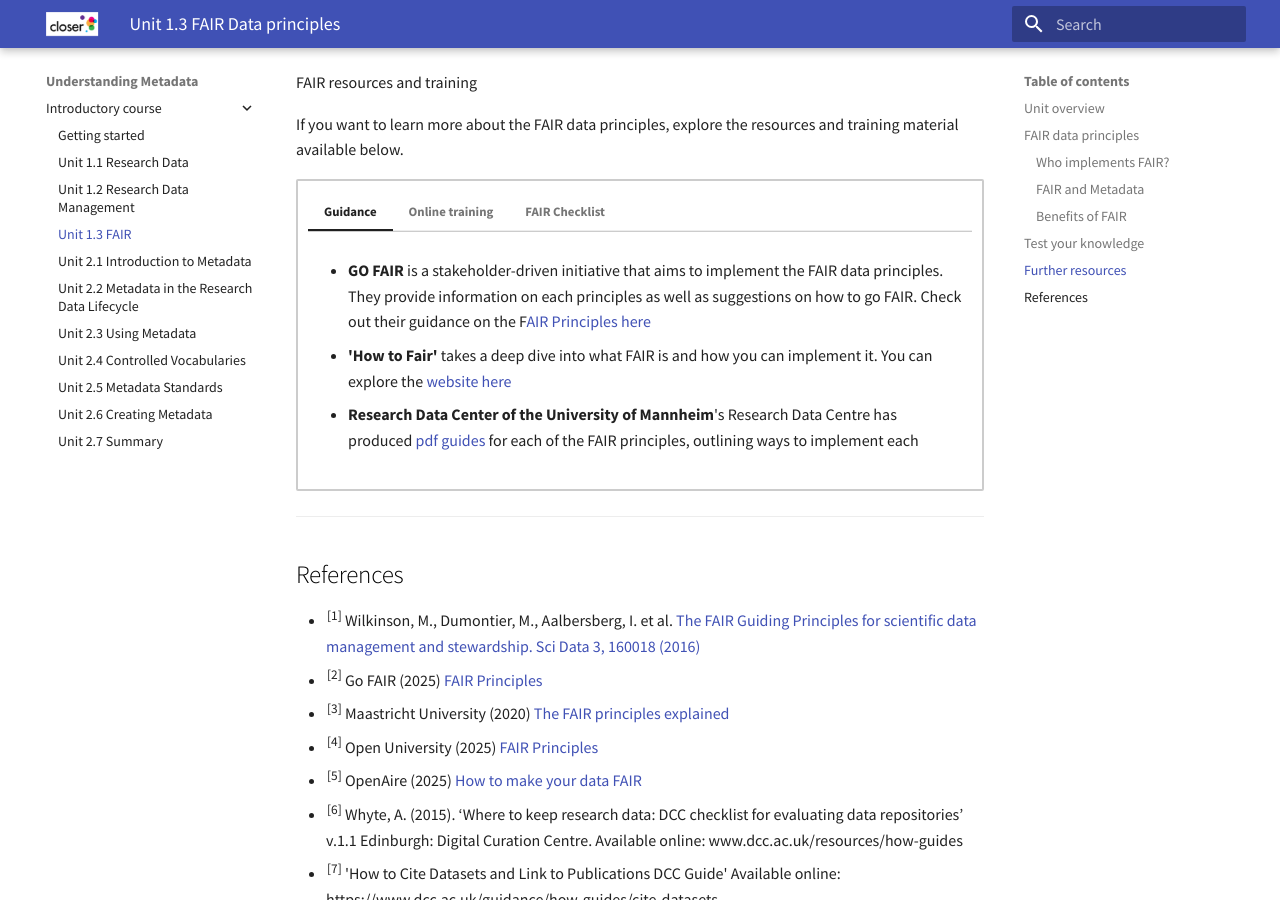
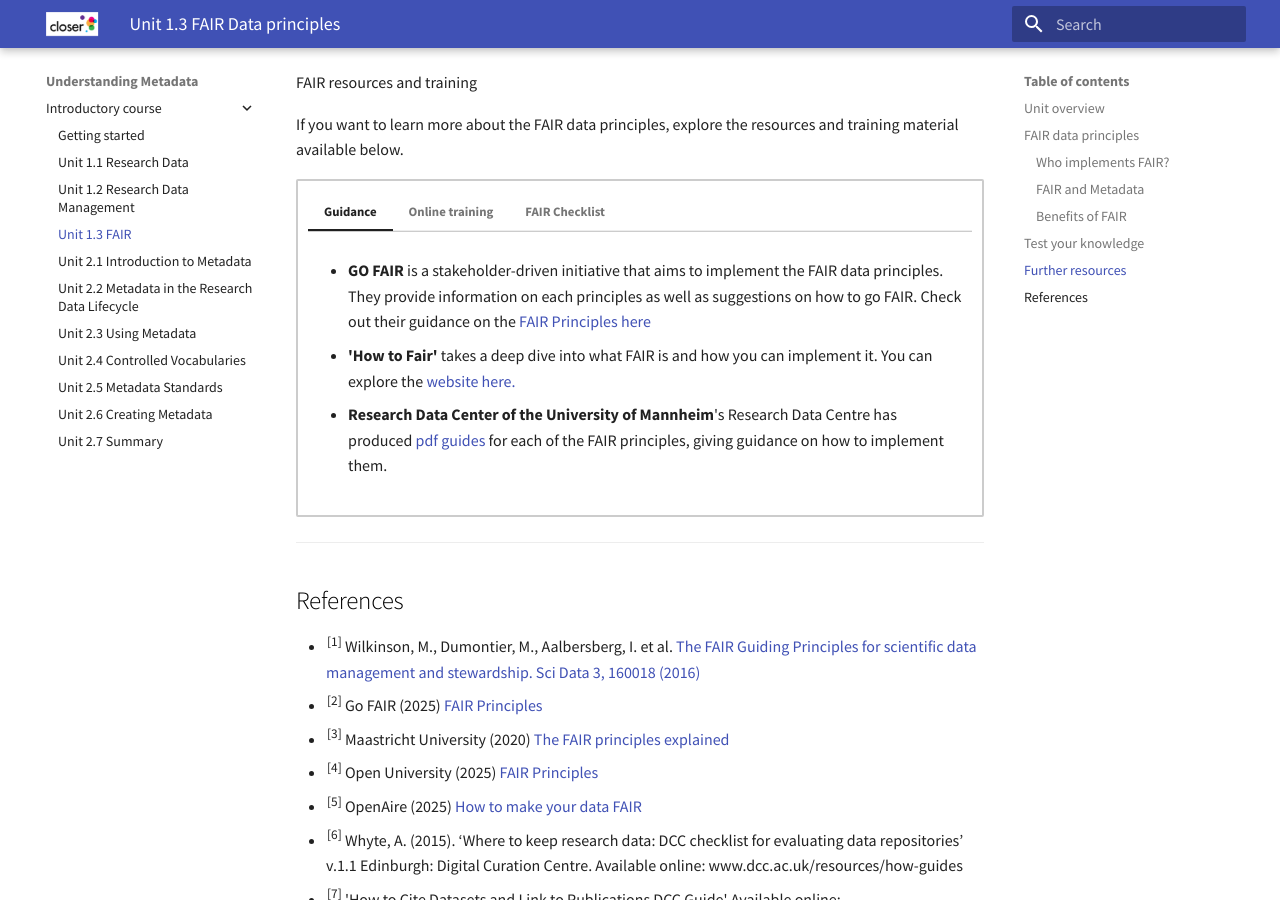
Before and after one commit to spuddybike/understanding-metadata, an MkDocs documentation site: the page built from docs/introduction/1.3 FAIR.md, in a window 1280 px wide and 900 px high, scrolled down 3790 px. Built offline with MkDocs 1.6.1 and Material for MkDocs 9.7.7, drawn with Linux system fonts in a browser that asks for light colours; some of the changed text lies outside the part shown.

Commit message:
Update 1.3 FAIR.md

```diff
--- a/docs/introduction/1.3 FAIR.md
+++ b/docs/introduction/1.3 FAIR.md
@@ -71,9 +71,9 @@
     **Resources to help you implement the 'Findable' principle in your work...**
 
     - Explore guidance on deciding where where to deposit your data on [DCC here](https://www.dcc.ac.uk/guidance/how-guides/where-keep-research-data)
-    - Find a trusted repository to deposit your data by using [this guide from OpenAIRE](https://www.openaire.eu/find-trustworthy-data-repository)
-    - Follow DCC's guidance on ['How to Cite Datasets and Link to Publications' here](https://www.dcc.ac.uk/guidance/how-guides/cite-datasets)
-    - Create a Persistent Idenfitier for yourself with [Orchid ID](https://orcid.org/)
+    - Find a trusted repository to deposit your data by using [this guide from OpenAIRE.](https://www.openaire.eu/find-trustworthy-data-repository)
+    - Follow DCC's guidance on ['How to Cite Datasets and Link to Publications' here.](https://www.dcc.ac.uk/guidance/how-guides/cite-datasets)
+    - Create a Persistent Idenfitier for yourself with [Orchid ID.](https://orcid.org/)
 
 === "**A**ccessible"
 
@@ -88,7 +88,7 @@
 
     **Resources to help you implement the 'Accessible' principle in your work...**
 
-    - Determine the best file format for your data by using [this guide from UK Data Service](https://ukdataservice.ac.uk/learning-hub/research-data-management/format-your-data/recommended-formats/)
+    - Determine the best file format for your data by using [this guide from UK Data Service.](https://ukdataservice.ac.uk/learning-hub/research-data-management/format-your-data/recommended-formats/)
 
 === "**I**nteroperable"
 
@@ -117,7 +117,7 @@
 
     **Resources to help you implement the 'Re-usable' principle in your work...**
 
-    - Find a data sharing license best suited for your research by using [Creative Commons' guidance](https://creativecommons.org/share-your-work/cclicenses/) and their [license chooser tool](https://chooser-beta.creativecommons.org/)
+    - Find a data sharing license best suited for your research by using [Creative Commons' guidance.](https://creativecommons.org/share-your-work/cclicenses/) and their [license chooser tool](https://chooser-beta.creativecommons.org/)
 
 ### FAIR and Metadata
 
@@ -188,17 +188,17 @@
 
 === "Guidance"
 
-    * **GO FAIR** is a stakeholder-driven initiative that aims to implement the FAIR data principles. They provide information on each principles as well as suggestions on how to go FAIR. Check out their guidance on the F[AIR  Principles here](https://www.go-fair.org/fair-principles/)
-    * **'How to Fair'** takes a deep dive into what FAIR is and how you can implement it. You can explore the [website here](https://www.howtofair.dk/)
-    * **Research Data Center of the University of Mannheim**'s Research Data Centre has produced [pdf guides](https://doi.org/10.5281/zenodo.7984880) for each of the FAIR principles, outlining ways to implement each
+    * **GO FAIR** is a stakeholder-driven initiative that aims to implement the FAIR data principles. They provide information on each principles as well as suggestions on how to go FAIR. Check out their guidance on the [FAIR  Principles here](https://www.go-fair.org/fair-principles/)
+    * **'How to Fair'** takes a deep dive into what FAIR is and how you can implement it. You can explore the [website here.](https://www.howtofair.dk/)
+    * **Research Data Center of the University of Mannheim**'s Research Data Centre has produced [pdf guides](https://doi.org/10.5281/zenodo.7984880) for each of the FAIR principles, giving guidance on how to implement them.
 
 === "Online training"
 
-    * The **Australian Research Data Commons** offers a self-guided FAIR Data 101 training with practical activities. You can explore the [training here](https://au-research.github.io/FAIR-data-101-training/)
-    * **MANTRA** offers an interactive  training module on [FAIR sharing and access here](https://mantra.ed.ac.uk/fairsharingandaccess/)
-    * **OpenAire** provides online training on how to make you data FAIR. [Explore it here](https://www.openaire.eu/how-to-make-your-data-fair)
-    * **University of Oxford** explains FAIR in 60 seconds. You can [watch it here video](https://portal.sds.ox.ac.uk/articles/media/Data_tips_FAIR_principles_in_60_seconds/28323506?file=52119107)
-    * **Parthenos** offers [FAIR and data management training](https://training.parthenos-project.eu/sample-page/manage-improve-and-open-up-your-research-and-data/)
+    * The **Australian Research Data Commons** offers a self-guided FAIR Data 101 training with practical activities. You can explore the [training here.](https://au-research.github.io/FAIR-data-101-training/)
+    * **MANTRA** offers an interactive training module on [FAIR sharing and access here.](https://mantra.ed.ac.uk/fairsharingandaccess/)
+    * **OpenAire** provides online guidance on how to make you data FAIR. [You can explore the guidance here.](https://www.openaire.eu/how-to-make-your-data-fair)
+    * **University of Oxford** explains FAIR in 60 seconds. You can [watch the video here.](https://portal.sds.ox.ac.uk/articles/media/Data_tips_FAIR_principles_in_60_seconds/28323506?file=52119107)
+    * **Parthenos** offers an online training course on FAIR, research data management and sharing your data. [You can view the online course here.](https://training.parthenos-project.eu/sample-page/manage-improve-and-open-up-your-research-and-data/)
 
 === "FAIR Checklist"
     Different organisations have created checklists to help researcher's assess how FAIR their data is. Check a few out here ...
```
Also changed, not shown: other parts of docs/introduction/1.3 FAIR.md (+1 -1 lines).
